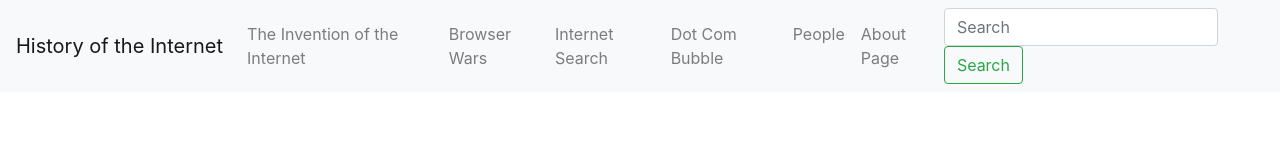
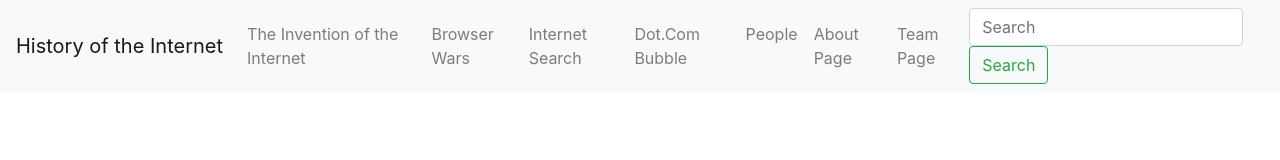
Before and after one commit to drydoesgit/Project-2, a plain HTML site: page Webpages/index.html in a window 1280 px wide. Drawn offline with nearby package versions, Linux system fonts and the light colour scheme.

```diff
--- a/Webpages/index.html
+++ b/Webpages/index.html
@@ -31,7 +31,7 @@
             </li>
             </li>
             <li class="nav-item">
-                <a class="nav-link" href="#">Dot Com Bubble</a>
+                <a class="nav-link" href="bubble.html">Dot.Com Bubble</a>
             </li>
             </li>
             <li class="nav-item">
@@ -39,6 +39,9 @@
             </li>
             <li class="nav-item">
                 <a class="nav-link" href="about.html">About Page</a>
+            </li>
+            <li class="nav-item">
+                <a class="nav-link" href="teampage.html">Team Page</a>
             </li>
         </ul>
         <form class="form-inline my-2 my-lg-0">
```
